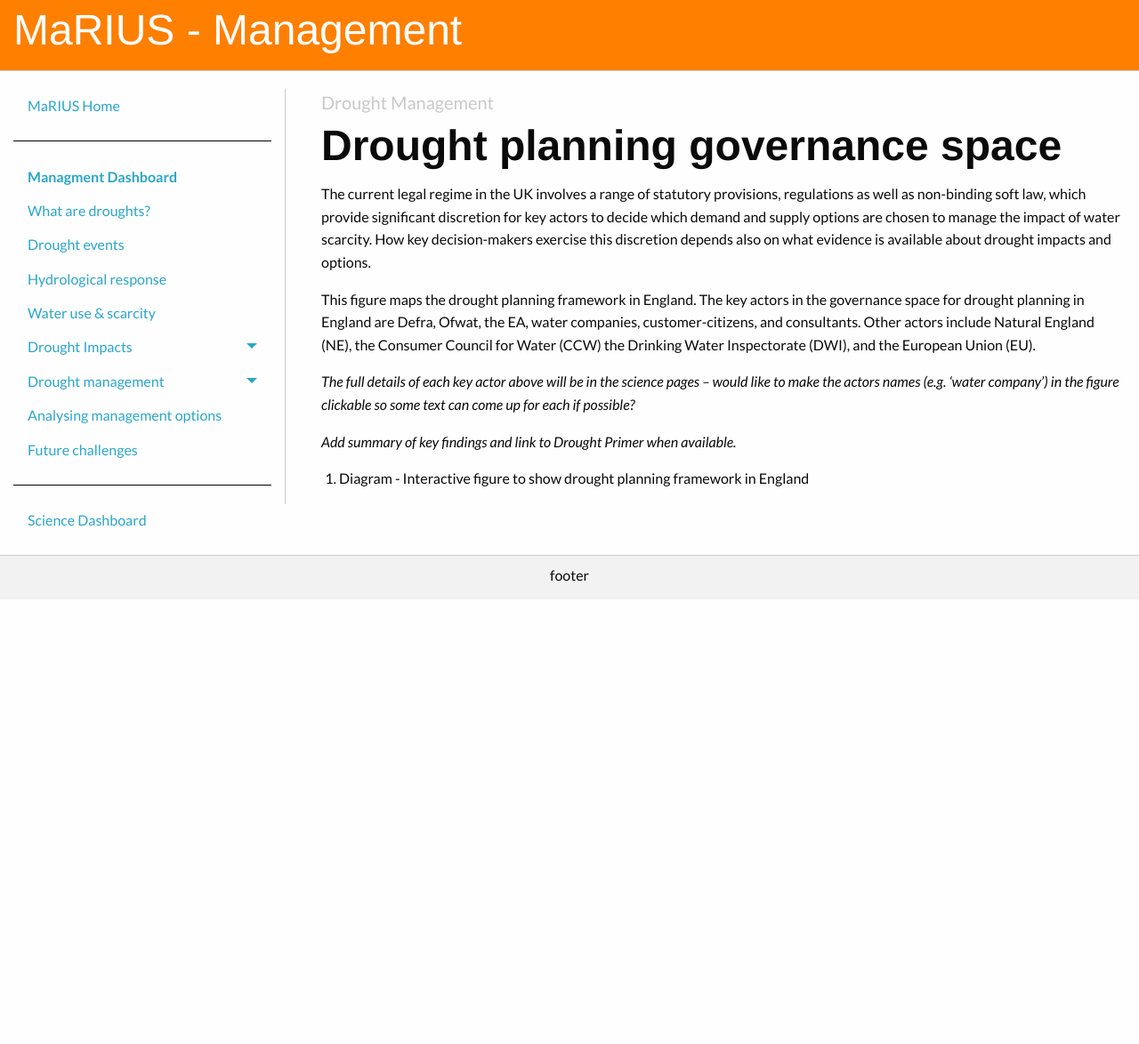
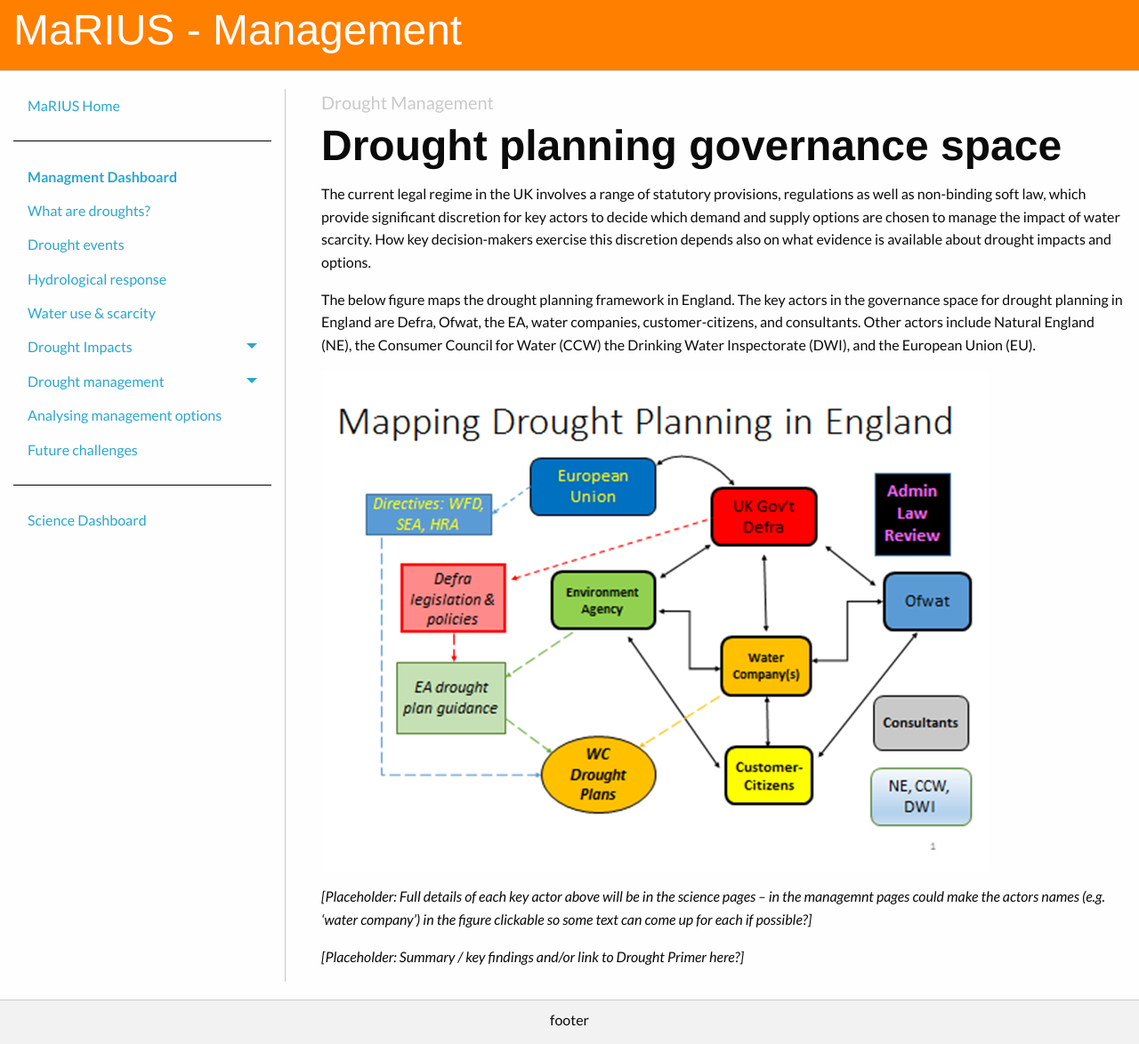
Before and after one commit to VictoriaJJ/mariusdroughtproject.org, a Jekyll site: the page built from _pages/dashboard/management/drought_management/planning_governance_space.md, in a window 1280 px wide. Shown: the whole page at 89% size. Built offline with Jekyll 4.4.1, drawn with Linux system fonts in a browser that asks for light colours; before the commit the page ends 900 px from its top, so only the background shows below that.

Commit message:
UPdated text and added image as placeholder.

```diff
--- a/_pages/dashboard/management/drought_management/planning_governance_space.md
+++ b/_pages/dashboard/management/drought_management/planning_governance_space.md
@@ -2,17 +2,16 @@
 layout: management
 published: true
 permalink: /dashboard/management/drought_mgmt/dpgs/
-
 subsection: Drought Management
 _title: Drought planning governance space
 ---
 
 The current legal regime in the UK involves a range of statutory provisions, regulations as well as non-binding soft law, which provide significant discretion for key actors to decide which demand and supply options are chosen to manage the impact of water scarcity. How key decision-makers exercise this discretion depends also on what evidence is available about drought impacts and options.
 
-This figure maps the drought planning framework in England. The key actors in the governance space for drought planning in England are Defra, Ofwat, the EA, water companies, customer-citizens, and consultants. Other actors include Natural England (NE), the Consumer Council for Water (CCW) the Drinking Water Inspectorate (DWI), and the European Union (EU).
+The below figure maps the drought planning framework in England. The key actors in the governance space for drought planning in England are Defra, Ofwat, the EA, water companies, customer-citizens, and consultants. Other actors include Natural England (NE), the Consumer Council for Water (CCW) the Drinking Water Inspectorate (DWI), and the European Union (EU).
 
-*The full details of each key actor above will be in the science pages – would like to make the actors names (e.g. ‘water company’) in the figure clickable so some text can come up for each if possible?*
+![A2_Mapping drought planning in England.png]({{site.baseurl}}/assets/img/A2_Mapping drought planning in England.png)
 
-*Add summary of key findings and link to Drought Primer when available.*
+_[Placeholder: Full details of each key actor above will be in the science pages – in the managemnt pages could make the actors names (e.g. ‘water company’) in the figure clickable so some text can come up for each if possible?]_
 
-1. Diagram - Interactive figure to show drought planning framework in England
+_[Placeholder: Summary / key findings and/or link to Drought Primer here?]_
```
